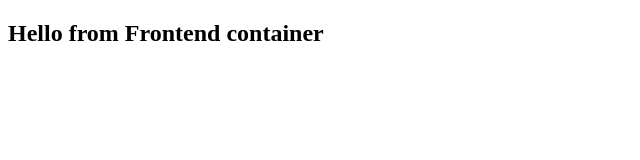
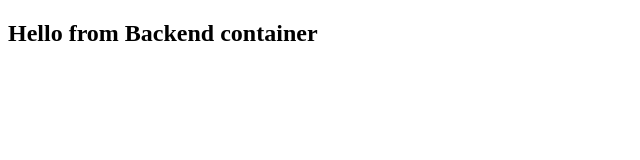
Before and after one commit to rq3dm4/ibq-backend, a plain HTML site: page index.html in a window 1280 px wide. Shown: the full height of the page, 0-640 px from the left. Drawn offline with Linux system fonts and the light colour scheme.

Commit message:
Update index.html

```diff
--- a/index.html
+++ b/index.html
@@ -5,6 +5,6 @@
   <title>Docker Nginx</title>
 </head>
 <body>
-  <h2>Hello from Frontend container</h2>
+  <h2>Hello from Backend container</h2>
 </body>
 </html>
```
